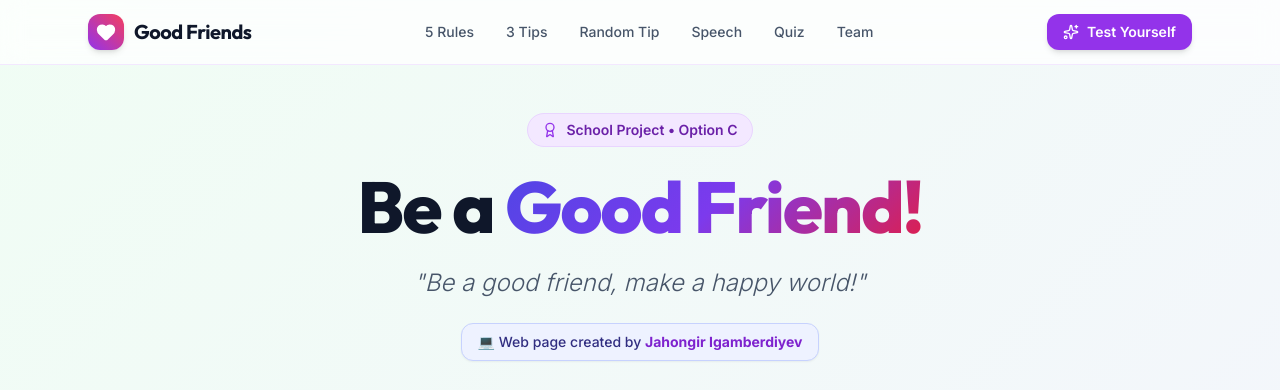
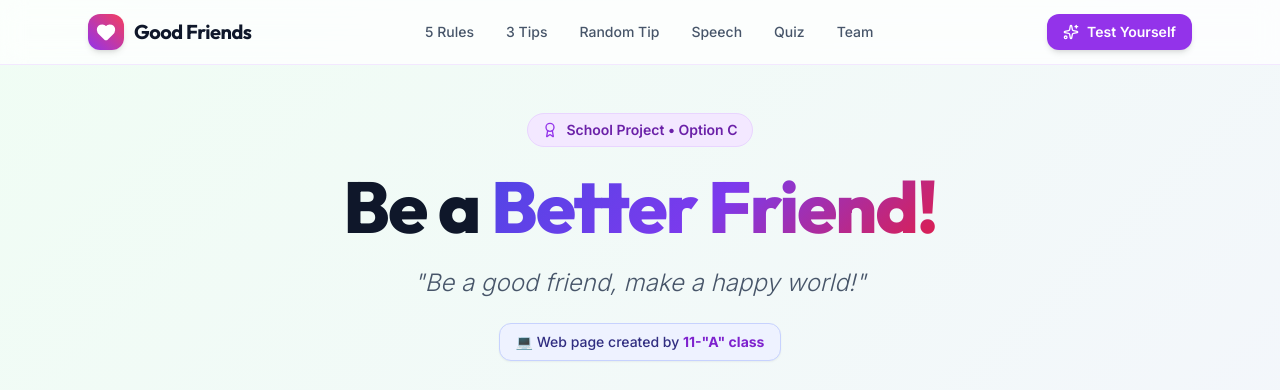
Before and after one commit to Welorcrav/school-project, a website: page index.html in a window 1280 px wide. Shown: the top 390 px of the page. Drawn offline with nearby package versions, Linux system fonts and the light colour scheme; no server answers.

Commit message:
text changed

```diff
--- a/index.html
+++ b/index.html
@@ -112,7 +112,7 @@
         <h1
           class="font-heading font-extrabold text-4xl sm:text-6xl md:text-7xl tracking-tight text-slate-900 mb-6 leading-tight"
         >
-          Be a <span class="gradient-text">Good Friend!</span>
+          Be a <span class="gradient-text">Better Friend!</span>
         </h1>
 
         <p
@@ -125,7 +125,7 @@
           class="inline-block bg-indigo-50 border border-indigo-200 text-indigo-900 text-xs sm:text-sm font-medium px-4 py-2 rounded-xl mb-8 shadow-sm"
         >
           💻 Web page created by
-          <strong class="text-purple-700">Jahongir Igamberdiyev</strong>
+          <strong class="text-purple-700">11-"A" class</strong>
         </div>
 
         <!-- Firebase Live Like Button -->
```
